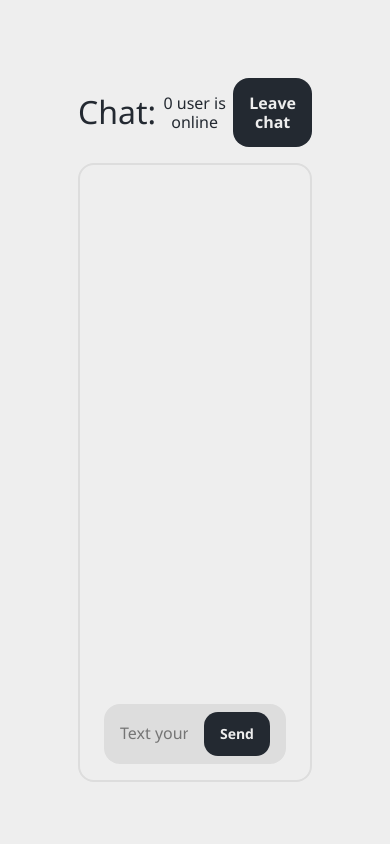
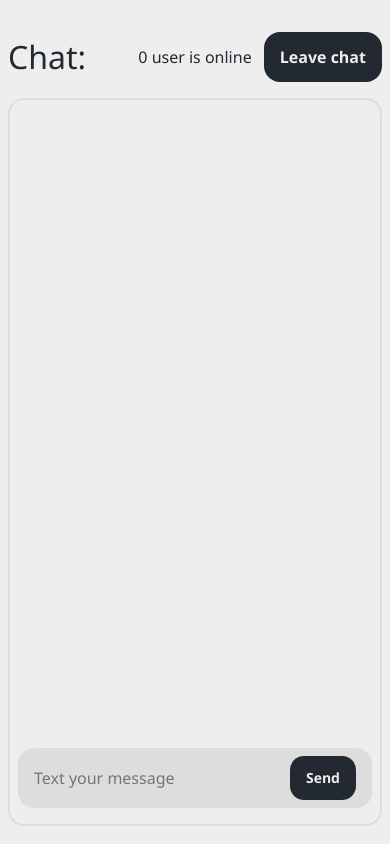
Before and after one commit to a1lexandrv/chat-client, a React (Vite) app: page /chat in a window 390 px wide. Built offline with nearby package versions, Linux system fonts and the light colour scheme; no server answers.

Commit message:
Basic adaptive rooles.

```diff
--- a/src/components/Chat/Chat.module.scss
+++ b/src/components/Chat/Chat.module.scss
@@ -1,11 +1,33 @@
+@import '../../styles/mixins';
+
 .chat {
-    width: 60vw;
-    // height: 60vh;
+    display: flex;
+    flex-direction: column;
+    margin: 0 auto;
+    max-width: 800px;
+    height: 80vh;
     color: #eeeeee;
+    padding: 16px 48px;
+
+    @include respond(tab-phone) {
+        height: 96vh;
+        padding: 16px 8px;
+        margin: unset;
+        max-width: unset;
+    }
 }
 
 .container {
+    flex: 1;
+    display: flex;
+    flex-direction: column;
+    justify-content: space-between;
+    row-gap: 16px;
     padding: 16px 24px;
     border: 2px solid #dddddd;
     border-radius: 16px;
+
+    @include respond(tab-phone) {
+        padding: 16px 8px;
+    }
 }
--- a/src/components/Join/Join.module.scss
+++ b/src/components/Join/Join.module.scss
@@ -1,14 +1,22 @@
 .container {
-    width: 300px;
+    height: 100vh;
+    padding: 0 48px;
+    display: flex;
+    flex-direction: column;
+    justify-content: center;
+    align-items: center;
     color: #232931;
 }
 
 .title {
+    font-size: 34px;
+    font-weight: bold;
     text-align: center;
     margin-bottom: 20px;
 }
 
 .form {
+    min-width: 300px;
     display: flex;
     flex-direction: column;
     gap: 8px;
--- a/src/components/Messages/Messages.module.scss
+++ b/src/components/Messages/Messages.module.scss
@@ -1,17 +1,25 @@
+@import '../../styles/mixins';
+
 .messages {
+    flex-grow: 1;
     display: flex;
     flex-direction: column;
     gap: 16px;
+    overflow-y: auto;
+    color: #232931;
     height: 60vh;
-    overflow: scroll;
-    color: #232931;
-    margin-bottom: 16px;
 }
 
 .message {
+    max-width: 80%;
     display: flex;
     flex-direction: column;
     gap: 4px;
+    line-height: 120%;
+
+    @include respond(tab-phone) {
+        max-width: 90%;
+    }
 }
 
 .me {
@@ -29,9 +37,10 @@
 }
 
 .text {
+    word-wrap: break-word;
+    overflow-wrap: break-word;
     padding: 10px 12px;
     border-radius: 8px;
-    width: fit-content;
     background-color: #cba4f1;
 }
 
--- a/src/components/SendMessage/SendMessage.module.scss
+++ b/src/components/SendMessage/SendMessage.module.scss
@@ -4,7 +4,6 @@
     padding: 8px 16px;
     display: flex;
     gap: 16px;
-    justify-self: flex-end;
 }
 
 .input {
--- a/src/main.jsx
+++ b/src/main.jsx
@@ -2,8 +2,6 @@ import React from 'react';
 import { createRoot } from 'react-dom/client';
 import { BrowserRouter as Router } from 'react-router-dom';
 import App from './components/App';
-
-import './styles/normalize.css';
 import './styles/main.css';
 
 const container = document.getElementById('root');
--- a/src/styles/Chat.module.css
+++ /dev/null
@@ -1,57 +0,0 @@
-.container {
-    width: 80vw;
-    height: 80vh;
-    background-color: #393e46;
-    border-radius: 4px 4px 16px 16px;
-    display: flex;
-    flex-direction: column;
-    justify-content: space-between;
-    overflow: hidden;
-    color: #eeeeee;
-}
-
-.header {
-    padding: 16px 24px;
-    background-color: #232931;
-    display: grid;
-    grid-template-columns: repeat(3, 1fr);
-    justify-content: space-between;
-    align-items: center;
-}
-
-.title {
-    font-size: 24px;
-}
-
-.users {
-    text-align: center;
-}
-
-.form {
-    padding: 16px 24px;
-    background-color: #232931;
-    display: flex;
-    gap: 16px;
-    justify-self: flex-end;
-}
-
-.input {
-    padding: 16px;
-    width: 100%;
-    border-radius: 24px;
-    background-color: #393e46;
-    border: none;
-    color: #eeeeee;
-}
-
-.button {
-    width: fit-content;
-    padding: 16px;
-    border-radius: 24px;
-    background-color: #4ecca3;
-    font-weight: bold;
-    border: none;
-    color: #eeeeee;
-    cursor: pointer;
-    margin-left: auto;
-}
--- a/src/styles/Main.module.css
+++ /dev/null
@@ -1,34 +0,0 @@
-.container {
-    width: 300px;
-}
-
-.title {
-    color: #232931;
-    text-align: center;
-    margin-bottom: 20px;
-}
-
-.form {
-    display: flex;
-    flex-direction: column;
-    gap: 8px;
-}
-
-.input {
-    padding: 16px;
-    border-radius: 24px;
-    background-color: #393e46;
-    border: none;
-    color: #fff;
-}
-
-.button {
-    width: 100%;
-    padding: 16px;
-    border-radius: 24px;
-    background-color: #4ecca3;
-    font-weight: bold;
-    border: none;
-    color: #fff;
-    cursor: pointer;
-}
--- a/src/styles/Messages.module.css
+++ /dev/null
@@ -1,32 +0,0 @@
-.messages {
-    display: flex;
-    flex-direction: column;
-    gap: 16px;
-    padding: 8px 24px;
-    overflow: scroll;
-}
-
-.message {
-    display: flex;
-    flex-direction: column;
-    gap: 8px;
-}
-
-.me {
-    align-self: flex-end;
-}
-
-.user {
-    justify-self: flex-start;
-}
-
-.name {
-    padding-left: 8px;
-}
-
-.text {
-    padding: 16px;
-    border-radius: 8px;
-    width: fit-content;
-    background-color: #232931;
-}
--- /dev/null
+++ b/src/styles/_mixins.scss
@@ -0,0 +1,31 @@
+@mixin respond($breakpoint) {
+    @if $breakpoint == phone {
+        @media only screen and (max-width: 600px) {
+            @content;
+        }
+    }
+
+    @if $breakpoint == tab-phone {
+        @media only screen and (max-width: 767px) {
+            @content;
+        }
+    }
+
+    @if $breakpoint == tab-port {
+        @media only screen and (max-width: 1023px) {
+            @content;
+        }
+    }
+
+    @if $breakpoint == tab-land {
+        @media only screen and (max-width: 1280px) {
+            @content;
+        }
+    }
+
+    @if $breakpoint == big-screen {
+        @media only screen and (max-width: 1600px) {
+            @content;
+        }
+    }
+}
--- /dev/null
+++ b/src/styles/_reset.scss
@@ -0,0 +1,126 @@
+html,
+body,
+div,
+span,
+applet,
+object,
+iframe,
+h1,
+h2,
+h3,
+h4,
+h5,
+h6,
+p,
+blockquote,
+pre,
+a,
+abbr,
+acronym,
+address,
+big,
+cite,
+code,
+del,
+dfn,
+em,
+img,
+ins,
+kbd,
+q,
+s,
+samp,
+small,
+strike,
+strong,
+sub,
+sup,
+tt,
+var,
+b,
+u,
+i,
+center,
+dl,
+dt,
+dd,
+ol,
+ul,
+li,
+fieldset,
+form,
+label,
+legend,
+table,
+caption,
+tbody,
+tfoot,
+thead,
+tr,
+th,
+td,
+article,
+aside,
+canvas,
+details,
+embed,
+figure,
+figcaption,
+footer,
+header,
+hgroup,
+menu,
+nav,
+output,
+ruby,
+section,
+summary,
+time,
+mark,
+audio,
+video {
+    margin: 0;
+    padding: 0;
+    border: 0;
+    font-size: 100%;
+    font: inherit;
+    vertical-align: baseline;
+}
+article,
+aside,
+details,
+figcaption,
+figure,
+footer,
+header,
+hgroup,
+menu,
+nav,
+section {
+    display: block;
+}
+html {
+    height: 100%;
+}
+body {
+    line-height: 1;
+}
+ol,
+ul {
+    list-style: none;
+}
+blockquote,
+q {
+    quotes: none;
+}
+blockquote:before,
+blockquote:after,
+q:before,
+q:after {
+    content: '';
+    content: none;
+}
+table {
+    border-collapse: collapse;
+    border-spacing: 0;
+}
--- a/src/styles/main.css
+++ b/src/styles/main.css
@@ -1,14 +1,14 @@
+@import './_normalize.scss';
+@import './_reset.scss';
+@import './_mixins.scss';
+
 html {
     font-family: 'Segoe UI', Tahoma, Geneva, Verdana, sans-serif;
 }
 
 body {
     max-width: 1440px;
-    height: 100vh;
     margin: 0 auto;
-    display: flex;
-    justify-content: center;
-    align-items: center;
     background-color: #eeeeee;
     color: #232931;
 }
```
Also changed, not shown: src/styles/_normalize.scss (renamed from src/styles/normalize.css).
